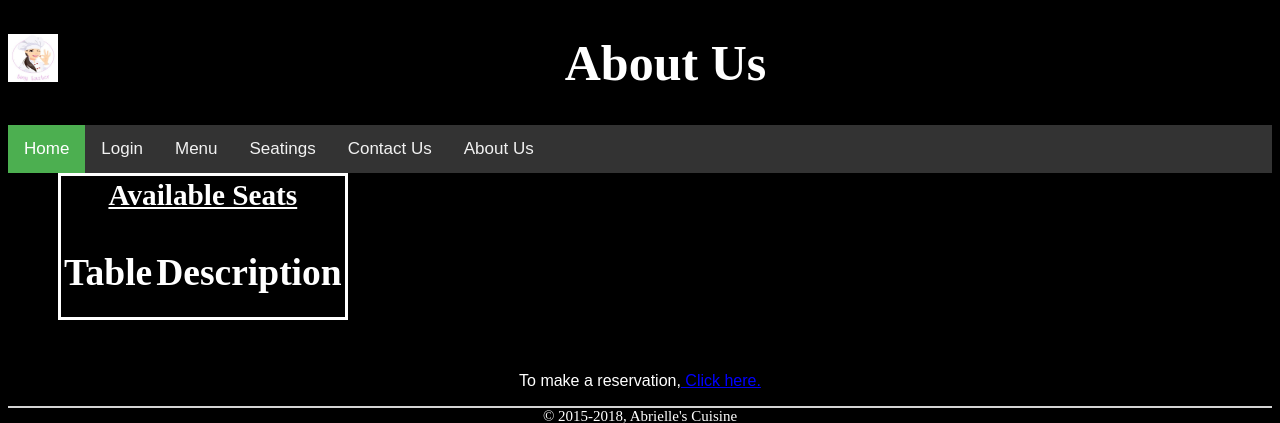
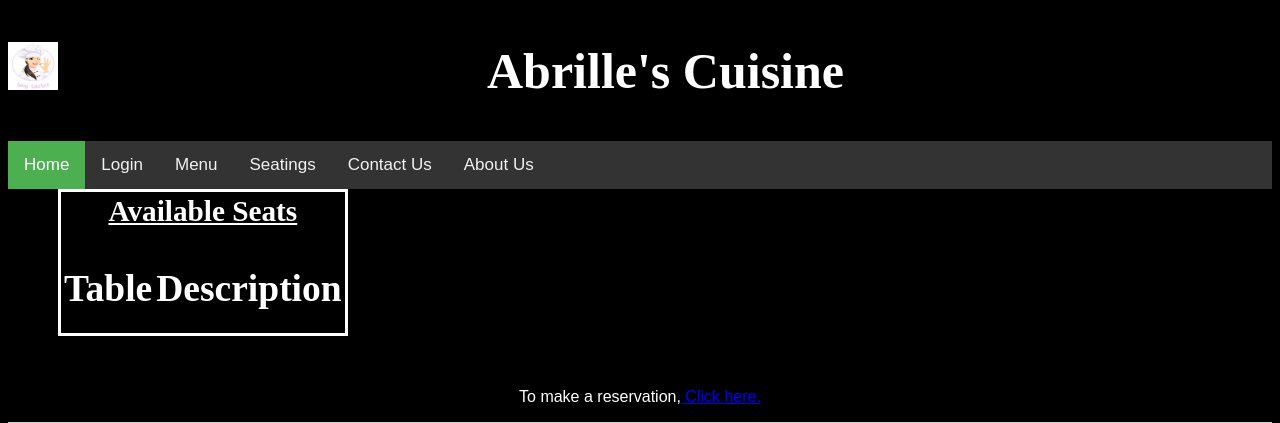
Before and after one commit to orcana/Final-Project, a PHP site: page /seating.php in a window 1280 px wide. Shown: the top 423 px of the page. Run offline with PHP 8.4, Linux system fonts and the light colour scheme; lists and menus that the app fills with data are empty.

Commit message:
Changed Logo
Changed code from the logo which would cause the logo to scroll while the project was running.

```diff
--- a/seating.php
+++ b/seating.php
@@ -1,16 +1,23 @@
 <!DOCTYPE html>
 <html>
 <head>
+    <!-- external style referencing file location-->
+<link rel="stylesheet" href="CSS\style.css" type="text/css"/>
 	<title>Abrielle's Dining</title>
-    <div id ="logo">
-        <img src="logo.jpg" alt = "logo" width ="50px" height="48px" usemap="logo"></img>
-        <map name ="logo">
-        <area shape="rect" coords="0,0,150,150" href="index.php" alt="Logo">
-        </map>
+    </head>
+    <body>
+<section>
+
+      <div id ="logo">
+        <img src="pics/logo.jpg" alt="logo" width ="50px" height="48px" />
     </div>
-    <h1>About Us</h1>
-<!-- external style referencing file location-->
-<link rel="stylesheet" href="CSS\style.css" type="text/css"/>
+       <h1>Abrille's Cuisine</h1>
+
+
+    </section>
+
+
+
 <div class="topnav">
   <a class="active" href="index.php">Home</a>
   <a href="login.php">Login</a>
@@ -19,8 +26,9 @@
   <a href="contactus.php">Contact Us</a>
   <a href="aboutus.php">About Us</a>
 </div>
-</head>
-<body>
+
+
+
     <table bordercolor="white" rowcolor="white">
     <tr>
     <th colspan="2"><h3>Available Seats</h3></th>
```
